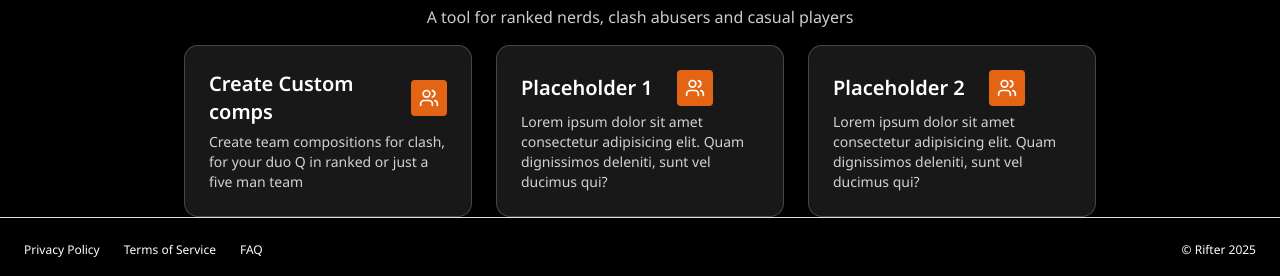
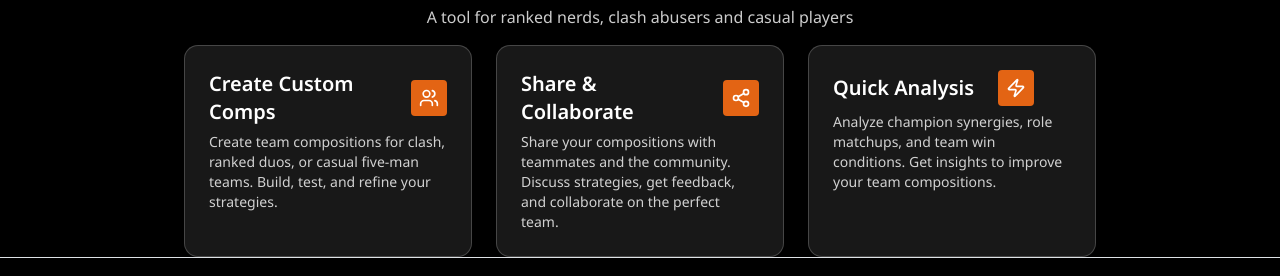
Before and after one commit to Egeeoz/Rifter, a Next.js app: page / in a window 1280 px wide. Shown: the part 676-952 px from the top of the page. Built offline with nearby package versions, Linux system fonts and the light colour scheme; no server answers.

Commit message:
Update info content, improve icons for info content

```diff
--- a/src/customComponents/landingPage/info.tsx
+++ b/src/customComponents/landingPage/info.tsx
@@ -4,17 +4,19 @@ import {
   CardTitle,
   CardDescription,
 } from '@/components/ui/card';
-import { Users } from 'lucide-react';
+import { Users, Share2, Zap } from 'lucide-react';
 
 const Info = () => {
   const infoContent = {
-    title: ['Create Custom comps', 'Placeholder 1', 'Placeholder 2'],
+    title: ['Create Custom Comps', 'Share & Collaborate', 'Quick Analysis'],
     description: [
-      ' Create team compositions for clash, for your duo Q in ranked or just a five man team',
-      'Lorem ipsum dolor sit amet consectetur adipisicing elit. Quam dignissimos deleniti, sunt vel ducimus qui?',
-      'Lorem ipsum dolor sit amet consectetur adipisicing elit. Quam dignissimos deleniti, sunt vel ducimus qui?',
+      'Create team compositions for clash, ranked duos, or casual five-man teams. Build, test, and refine your strategies.',
+      'Share your compositions with teammates and the community. Discuss strategies, get feedback, and collaborate on the perfect team.',
+      'Analyze champion synergies, role matchups, and team win conditions. Get insights to improve your team compositions.',
     ],
   };
+
+  const icons = [Users, Share2, Zap];
 
   return (
     <section className="flex flex-col gap-4 items-center w-full">
@@ -24,13 +26,15 @@ const Info = () => {
       </p>
 
       <section className="w-[90%] flex justify-center gap-6">
-        {infoContent.title.map((title, idx) => (
+        {infoContent.title.map((title, idx) => {
+          const IconComponent = icons[idx];
+          return (
             <Card key={idx} className="w-1/4 border-foreground/20">
               <CardHeader>
                 <CardTitle className="text-xl flex gap-6 items-center">
                   <span>{title}</span>
                   <div className="bg-accent p-2 rounded">
-                  <Users size={20} />
+                    <IconComponent size={20} />
                   </div>
                 </CardTitle>
                 <CardDescription className="text-foreground/80">
@@ -38,7 +42,8 @@ const Info = () => {
                 </CardDescription>
               </CardHeader>
             </Card>
-        ))}
+          );
+        })}
       </section>
     </section>
   );
```
Lines whose indentation alone changed are shown as unchanged.
